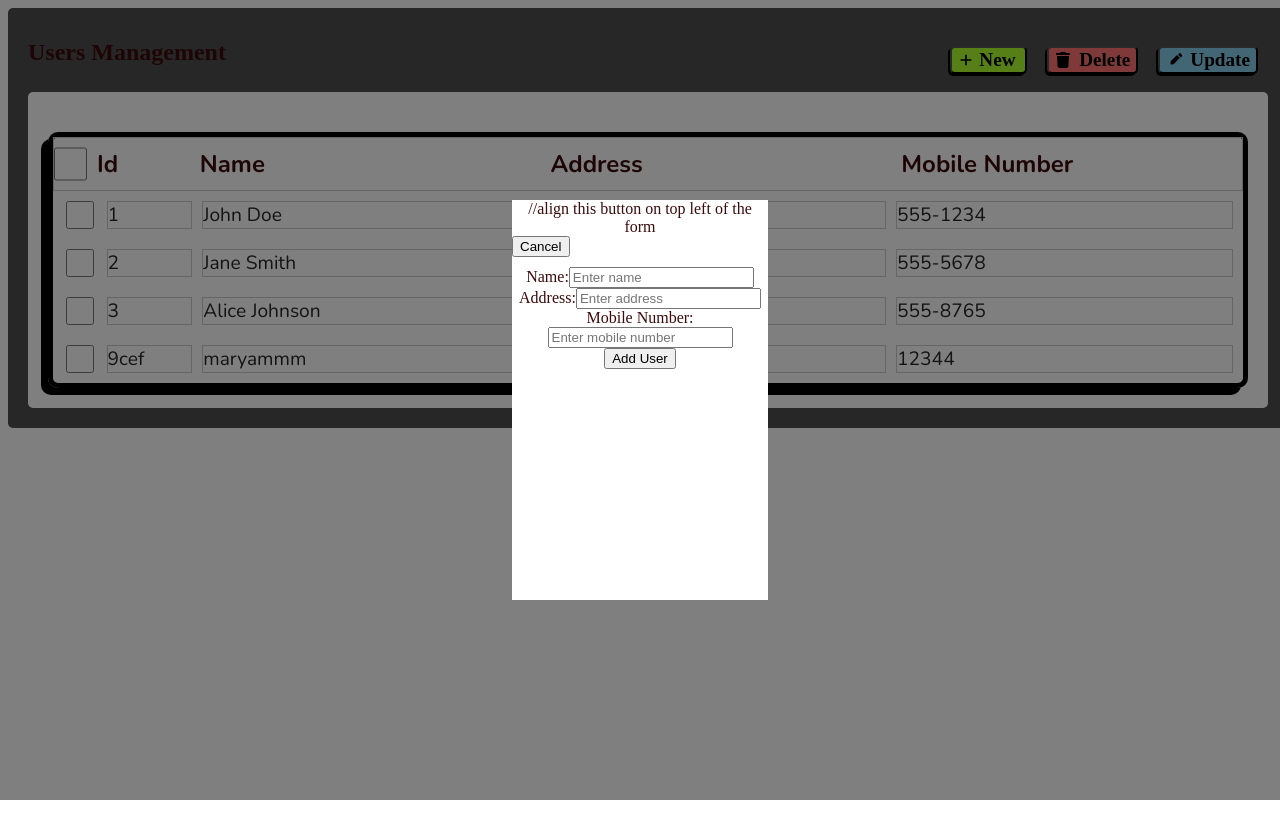
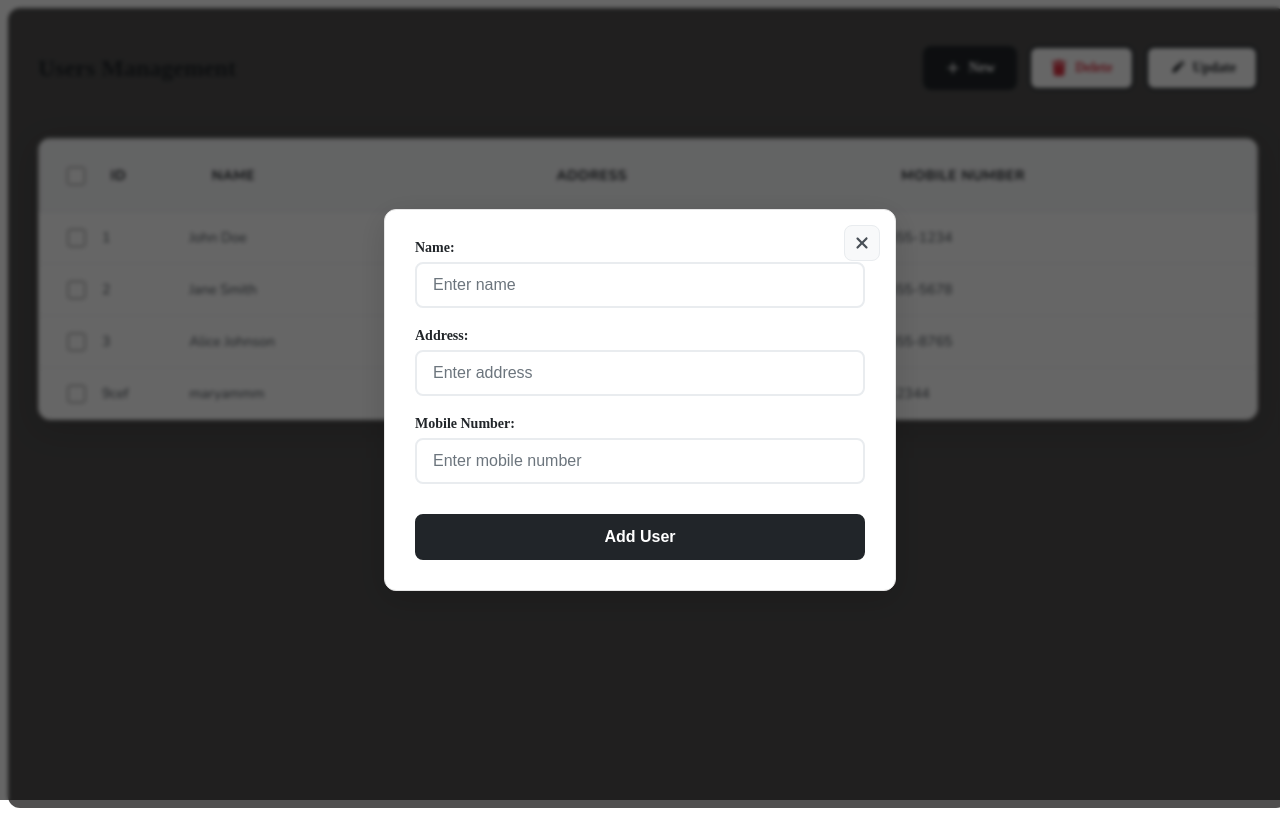
Before and after one commit to Coconut-X/AngularCRUD, an Angular app: page / in a window 1280 px wide. Both pictures are taken after a click on the button "New". Built offline with nearby package versions, Linux system fonts and the light colour scheme; data requests are answered from the project's data file.

Commit message:
user list css left

```diff
--- a/src/app/add-user/add-user.component.html
+++ b/src/app/add-user/add-user.component.html
@@ -2,10 +2,12 @@
 @if(isVisible){
   <div class="formWindow">
     <div class="formCard">
-      //align this button on top left of the form
-      <div style="text-align: left; margin-bottom: 10px;">
-        <button (click) = "cancelForm()">Cancel</button>
-      </div>
+      <button type="button" class="close-button" (click)="cancelForm()">
+        <svg xmlns="http://www.w3.org/2000/svg" viewBox="0 0 384 512">
+          <path d="M342.6 150.6c12.5-12.5 12.5-32.8 0-45.3s-32.8-12.5-45.3 0L192 210.7 86.6 105.4c-12.5-12.5-32.8-12.5-45.3 0s-12.5 32.8 0 45.3L146.7 256 41.4 361.4c-12.5 12.5-12.5 32.8 0 45.3s32.8 12.5 45.3 0L192 301.3 297.4 406.6c12.5 12.5 32.8 12.5 45.3 0s12.5-32.8 0-45.3L237.3 256 342.6 150.6z"/>
+        </svg>
+      </button>
+
       <form [formGroup]="profileForm" (ngSubmit)="submitForm()">
         <div>
           <label for="name">Name:</label>
--- a/src/app/add-user/add-user.component.scss
+++ b/src/app/add-user/add-user.component.scss
@@ -4,16 +4,116 @@
     left: 0;
     width: 100%;
     height: 100%;
-    background-color: rgba(0, 0, 0, 0.5);
+    background-color: rgba(0, 0, 0, 0.6);
     display: flex;
     justify-content: center;
     align-items: center;
+    backdrop-filter: blur(2px);
 }
 
 .formCard{
     display: flex;
     flex-direction: column;
-    background-color: white;
-    width: 20%;
-    height: 50%;
+    background-color: #ffffff;
+    width: 450px;
+    padding: 30px;
+    border-radius: 12px;
+    box-shadow: 0 8px 32px rgba(0, 0, 0, 0.15);
+    position: relative;
+    border: 1px solid #e5e5e5;
 }
+
+.close-button {
+    position: absolute;
+    top: 15px;
+    right: 15px;
+    background: #f8f9fa;
+    border: 1px solid #e9ecef;
+    font-size: 16px;
+    cursor: pointer;
+    padding: 8px;
+    border-radius: 8px;
+    width: 36px;
+    height: 36px;
+    display: flex;
+    align-items: center;
+    justify-content: center;
+    transition: all 0.2s ease;
+}
+
+.close-button:hover {
+    background-color: #e9ecef;
+    border-color: #ced4da;
+    transform: scale(1.05);
+}
+
+.close-button svg {
+    width: 18px;
+    height: 18px;
+    fill: #495057;
+}
+
+.close-button:hover svg {
+    fill: #212529;
+}
+
+/* Form styling */
+form {
+    display: flex;
+    flex-direction: column;
+    gap: 20px;
+}
+
+form div {
+    display: flex;
+    flex-direction: column;
+}
+
+label {
+    font-weight: 600;
+    color: #212529;
+    font-size: 14px;
+    margin-bottom: 6px;
+}
+
+input {
+    padding: 12px 16px;
+    border: 2px solid #e9ecef;
+    border-radius: 8px;
+    font-size: 16px;
+    transition: all 0.2s ease;
+    background-color: #ffffff;
+    color: #212529;
+    box-sizing: border-box;
+}
+
+input:focus {
+    outline: none;
+    border-color: #495057;
+    box-shadow: 0 0 0 3px rgba(73, 80, 87, 0.1);
+}
+
+input::placeholder {
+    color: #6c757d;
+}
+
+/* Button styling */
+button[type="submit"] {
+    padding: 12px 24px;
+    border: 2px solid #212529;
+    border-radius: 8px;
+    font-size: 16px;
+    font-weight: 600;
+    cursor: pointer;
+    transition: all 0.2s ease;
+    background-color: #212529;
+    color: #ffffff;
+    margin-top: 10px;
+}
+
+button[type="submit"]:hover {
+    background-color: #ffffff;
+    color: #212529;
+    transform: translateY(-1px);
+    box-shadow: 0 4px 12px rgba(0, 0, 0, 0.15);
+}
--- a/src/app/home/home.component.scss
+++ b/src/app/home/home.component.scss
@@ -17,83 +17,118 @@ $button-border-radius: 5px;
 .home-container {
   display: flex;
   flex-direction: column;
-  background-color: $background-color;
-  padding: 20px;
-  color: #3c0b0b;
-  border-radius: $button-border-radius;
-  text-align: center;
+  background-color: #f8f9fa;
+  padding: 30px;
+  color: #212529;
+  border-radius: 12px;
+  min-height: 100vh;
   width: 100%;
 }
 
 .userManagement {
+  flex: 1;
+  text-align: left;
+  display: flex;
+  align-items: center;
+}
 
-  flex : 15;
-  text-align: left;
-  vertical-align: middle;
-  font-size: 1.5em;
-  font-weight: bold;
-
+.userManagement p {
+  margin: 0;
+  font-size: 24px;
+  font-weight: 700;
+  color: #212529;
 }
 
 .navbar{
   display: flex;
   flex-direction: row;
+  align-items: center;
+  gap: 12px;
+  margin-bottom: 20px;
 }
 
 .navbar button{
-  vertical-align: middle;
-  box-shadow: -2px 2px black;
-  font: bold;
-  flex:1
+  padding: 12px 20px;
+  border: 2px solid #212529;
+  border-radius: 8px;
+  font-size: 14px;
+  font-weight: 600;
+  cursor: pointer;
+  transition: all 0.2s ease;
+  display: inline-flex;
+  align-items: center;
+  gap: 8px;
 }
 
 .navbar button > span {
-  font-size: 1.2em;
-  font-weight: bold;
+  font-size: 14px;
+  font-weight: 600;
 }
 
 .addUserButton {
-  background-color: greenyellow;
-  margin: 10px;
-  border-radius: $button-border-radius;
-  display: inline-flex;
-  align-items: center;
-  gap: 5px;
+  background-color: #212529;
+  color: #ffffff;
+}
+
+.addUserButton:hover {
+  background-color: #ffffff;
+  color: #212529;
+  transform: translateY(-1px);
+  box-shadow: 0 4px 12px rgba(0, 0, 0, 0.15);
 }
 
 .addUserButton svg {
-  width: 1em;
-  height: 1em;
+  width: 16px;
+  height: 16px;
+  fill: currentColor;
 }
 
 .deleteUserButton {
-  background-color: $light-red;
-  margin: 10px;
-  display: inline-flex;
-  align-items: center;
-  justify-content: center;
-  gap: 8px;
-  border-radius: $button-border-radius;
+  background-color: #ffffff;
+  color: #dc3545;
+  border-color: #dc3545;
+}
+
+.deleteUserButton:hover {
+  background-color: #dc3545;
+  color: #ffffff;
+  border-color: #dc3545;
+  transform: translateY(-1px);
+  box-shadow: 0 4px 12px rgba(220, 53, 69, 0.25);
 }
 
 .deleteUserButtonDark{
-  @extend .deleteUserButton;
-  background-color: $dark-red;
+  background-color: #dc3545;
+  color: #ffffff;
+  border-color: #dc3545;
 }
 
-.deleteUserButton svg {
+.deleteUserButtonDark:hover {
+  background-color: #ffffff;
+  color: #dc3545;
+  border-color: #dc3545;
+  transform: translateY(-1px);
+  box-shadow: 0 4px 12px rgba(220, 53, 69, 0.25);
+}
+
+.deleteUserButton svg,
+.deleteUserButtonDark svg {
   width: 16px;
   height: 16px;
   fill: currentColor;
 }
 
 .updateUserButton {
-  background-color: $sky-blue;
-  margin: 10px;
-  border-radius: $button-border-radius;
-  display: inline-flex;
-  align-items: center;
-  gap: 8px;
+  background-color: #ffffff;
+  color: #212529;
+  border-color: #212529;
+}
+
+.updateUserButton:hover {
+  background-color: #212529;
+  color: #ffffff;
+  transform: translateY(-1px);
+  box-shadow: 0 4px 12px rgba(0, 0, 0, 0.15);
 }
 
 .updateUserButton svg {
@@ -133,33 +168,77 @@ $button-border-radius: 5px;
 
 .userListContainer {
   font-family: 'Nunito', sans-serif;
-  border: 5px solid black;
-  box-shadow: -7px 7px black  ;
-  //color of box shadow
-  border-radius: 10px;
+  background-color: #ffffff;
+  border-radius: 12px;
+  box-shadow: 0 8px 32px rgba(0, 0, 0, 0.15);
+  border: 1px solid #e5e5e5;
   display: flex;
   flex-direction: column;
+  margin-top: 20px;
+  overflow: hidden;
+}
+
+.listTitle {
+  display: flex;
+  width: 100%;
+  background-color: #f8f9fa;
+  border-bottom: 1px solid #e9ecef;
+  flex-direction: row;
+  font-weight: 600;
+  color: #212529;
   align-items: center;
-  margin-top: 20px;
+  padding: 16px 20px;
+}
+
+.listTitle p {
+  flex: 1;
+  margin: 0;
+  text-align: left;
+  font-size: 14px;
+  text-transform: uppercase;
+  letter-spacing: 0.5px;
+}
+
+.listTitle input[type="checkbox"] {
+  margin-right: 8px;
+  width: 18px;
+  height: 18px;
+  accent-color: #212529;
 }
 
 .userListItem{
   display: flex;
   flex-direction: row;
   width: 100%;
-  gap : 10px;
-  padding: 10px;
+  align-items: center;
+  padding: 16px 20px;
+  border-bottom: 1px solid #f1f3f4;
+  transition: background-color 0.2s ease;
 }
 
+.userListItem:last-child {
+  border-bottom: none;
+}
+
+.userListItem:hover {
+  background-color: #f8f9fa;
+}
 
 .userListItem p {
-  flex: 1; /* This allows the paragraph to take up available space */
-  text-align: left; /* Aligns the text to the left */
-  margin: 0; /* Removes default margin */
-  font-size: 1.2em; /* Adjusts the font size */
-  color: #272626;
-  border: 1px solid #ccc;
+  flex: 1;
+  text-align: left;
+  margin: 0;
+  font-size: 14px;
+  color: #495057;
+  font-weight: 400;
+  border: none;
+}
 
+.userListItem input[type="checkbox"] {
+  margin-right: 8px;
+  width: 18px;
+  height: 18px;
+  accent-color: #212529;
 }
 
 
@@ -170,12 +249,10 @@ $button-border-radius: 5px;
 }
 
 .custom-background {
-  background-color: $background-color;
-  padding: 20px;
-  color: #3c0b0b;
-  border-radius: 5px;
-    text-align: center;
-    width: 100%;
+  background-color: transparent;
+  padding: 0;
+  color: #212529;
+  width: 100%;
 }
 
 
--- a/src/app/update-user/update-user.component.html
+++ b/src/app/update-user/update-user.component.html
@@ -1,6 +1,11 @@
 @if(showIdForm){
     <div class="formWindow">
         <div class="formCard">
+            <button type="button" class="close-button" (click)="closeUpdateForm()">
+                <svg xmlns="http://www.w3.org/2000/svg" viewBox="0 0 384 512">
+                    <path d="M342.6 150.6c12.5-12.5 12.5-32.8 0-45.3s-32.8-12.5-45.3 0L192 210.7 86.6 105.4c-12.5-12.5-32.8-12.5-45.3 0s-12.5 32.8 0 45.3L146.7 256 41.4 361.4c-12.5 12.5-12.5 32.8 0 45.3s32.8 12.5 45.3 0L192 301.3 297.4 406.6c12.5 12.5 32.8 12.5 45.3 0s12.5-32.8 0-45.3L237.3 256 342.6 150.6z"/>
+                </svg>
+            </button>
 
             <form [formGroup] = "idForm"  class="idForm" >
                 <label for="userId">Enter User ID to Update:</label>
--- a/src/app/update-user/update-user.component.ts
+++ b/src/app/update-user/update-user.component.ts
@@ -27,6 +27,18 @@ export class UpdateUserComponent {
     address: new FormControl('', Validators.required),
     mobile_number: new FormControl('', Validators.required),
   });
+
+  closeUpdateForm() {
+    // Reset forms and hide the form
+    this.showUpdateForm = false;
+    this.showIdForm = false;
+    this.profileForm.reset();
+    this.idForm.reset();
+
+    // Emit close event to parent component
+    this.closeForm.emit();
+    console.log('Update form closed via cross button.');
+  }
 
   onIdInput() {
     const id = this.idForm.value.id;
```
Also changed, not shown: src/app/update-user/update-user.component.scss (+102 -8 lines).
